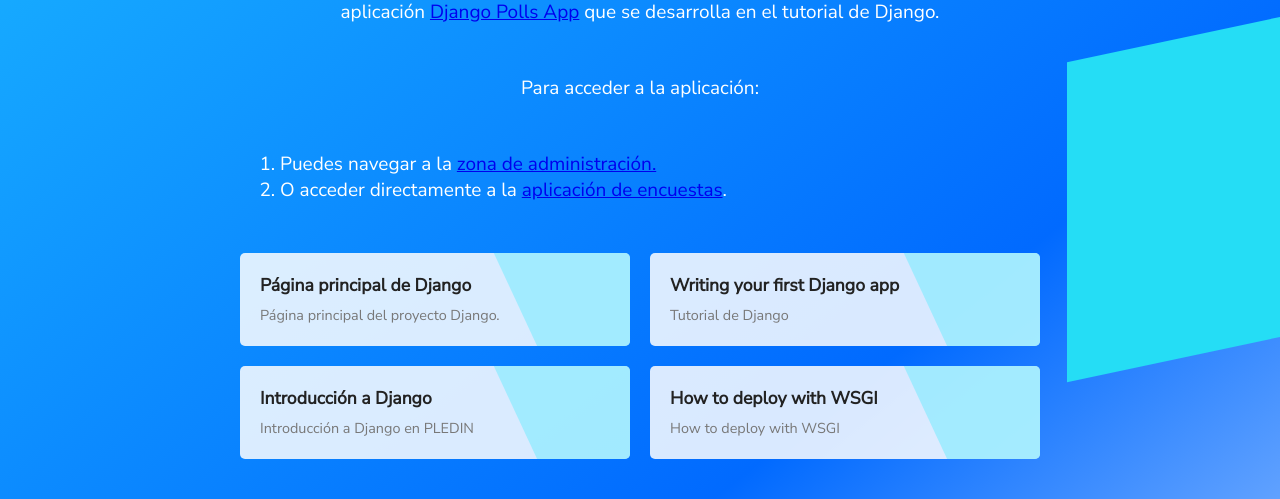
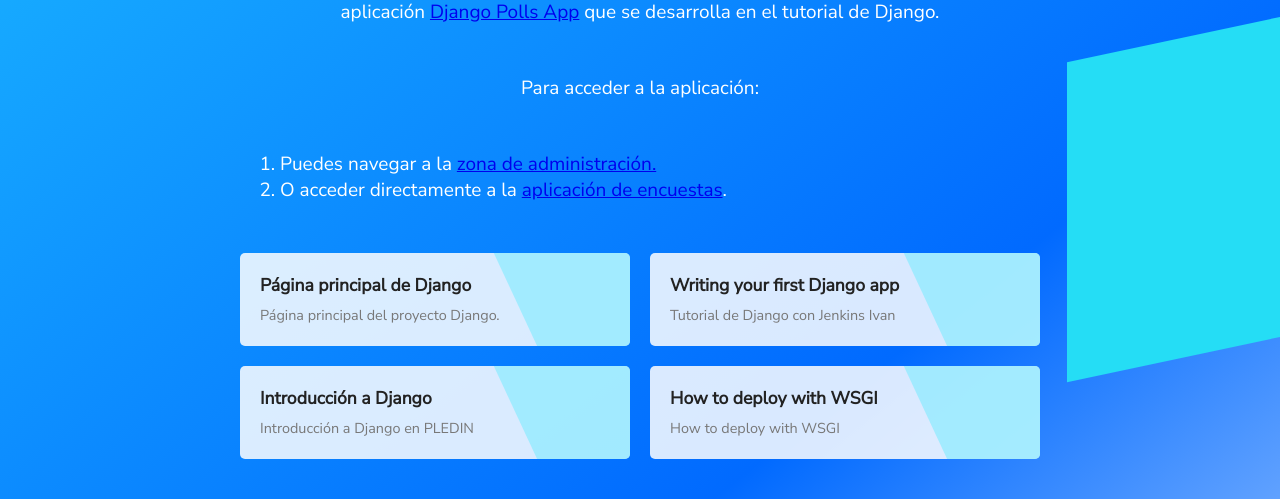
Before and after one commit to LainWireless/docker_django_tutorial, a Django app: page / in a window 1280 px wide. Shown: the part 351-850 px from the top of the page. Run offline with Django 3.2, Linux system fonts and the light colour scheme.

Commit message:
Update index.html

```diff
--- a/polls/templates/index.html
+++ b/polls/templates/index.html
@@ -4,7 +4,7 @@
 <head>
   <meta charset="UTF-8" />
   <meta name="viewport" content="width=device-width, initial-scale=1.0" />
-  <title>Django Tutorial</title>
+  <title>Django Tutorial con Jenkins Ivan</title>
 
   <link rel="stylesheet"
     href="https://fonts.googleapis.com/css2?family=Almarai:wght@800&amp;family=Nunito+Sans&amp;display=swap" />
@@ -36,7 +36,7 @@
       </a>
       <a href="https://docs.djangoproject.com/en/4.1/intro/tutorial01/" target="_blank"
         rel="noopener noreferrer"><strong>Writing your first Django app</strong>
-        <span>Tutorial de Django</span>
+        <span>Tutorial de Django con Jenkins Ivan</span>
       </a>
       <a href="https://fp.josedomingo.org/iaw2122/u03/django.html" target="_blank" rel="noopener noreferrer"><strong>Introducción a Django</strong><span>Introducción a  Django en PLEDIN</span></a>
       <a href="https://docs.djangoproject.com/en/4.1/howto/deployment/wsgi/" target="_blank" rel="noopener noreferrer"><strong>How to deploy with WSGI</strong>
```
